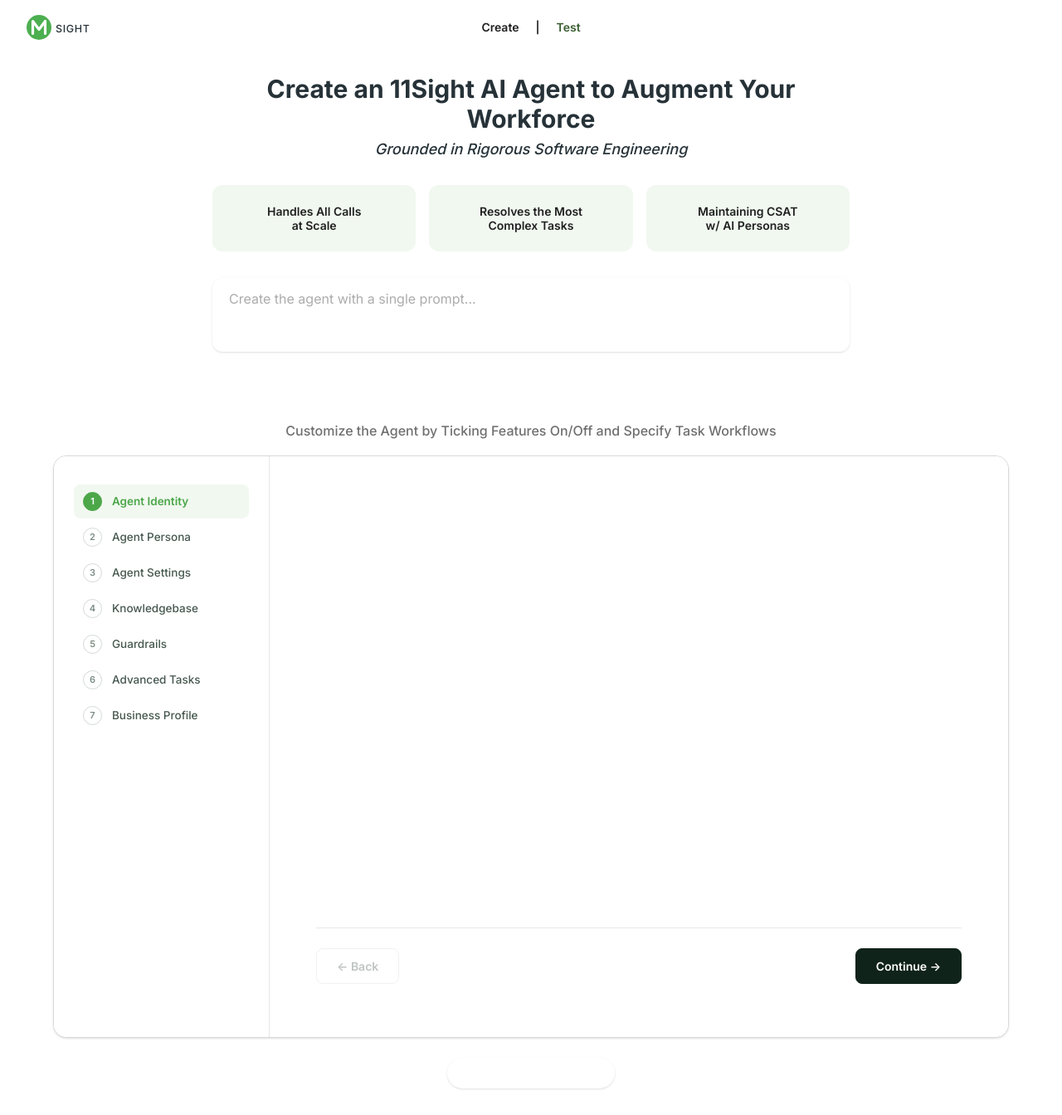
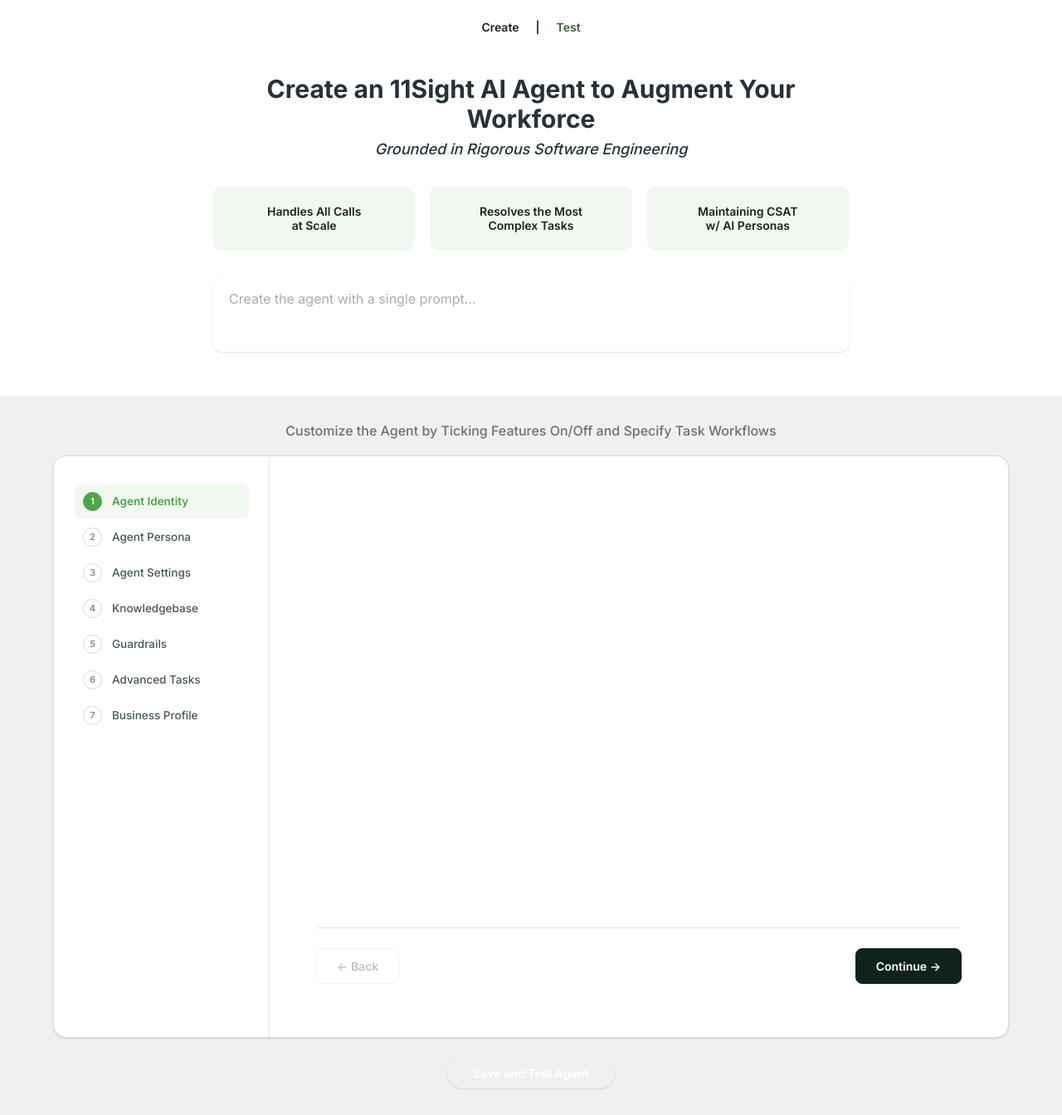
Before and after one commit to kjartan-bit/agent-builder, a Next.js app: page / in a window 1280 px wide. Shown: the whole page at 83% size. Built offline with nearby package versions, Linux system fonts and the light colour scheme.

Commit message:
Remove logo placeholder; update upper section border to white, bottom section bg to neutral-50

```diff
--- a/src/app/page.tsx
+++ b/src/app/page.tsx
@@ -3,7 +3,6 @@
 import { useState, useRef, useEffect, useCallback } from "react";
 import Link from "next/link";
 import { useRouter } from "next/navigation";
-import Logo from "@/components/Logo";
 
 const BENEFITS = [
   { line1: "Handles All Calls", line2: "at Scale" },
@@ -81,10 +80,7 @@
         className="px-8 pt-6 pb-12"
       >
         {/* Nav */}
-        <nav className="ds-text-sm-semibold relative flex items-center justify-center gap-5 mb-12">
-          <div className="absolute left-0">
-            <Logo />
-          </div>
+        <nav className="ds-text-sm-semibold flex items-center justify-center gap-5 mb-12">
           <span style={{ color: "var(--color-primary-900)" }}>Create</span>
           <span style={{ color: "var(--color-primary-400)" }}>|</span>
           <Link href="/test" className="transition-colors" style={{ color: "var(--color-primary-700)" }}>
@@ -117,7 +113,7 @@
                 className="rounded-xl p-5 flex flex-col items-center justify-center text-center"
                 style={{
                   background: "var(--color-primary-50)",
-                  border: "1px solid var(--color-primary-200)",
+                  border: "1px solid #ffffff",
                   minHeight: 80,
                 }}
               >
@@ -172,7 +168,7 @@
       </div>
 
       {/* ── Questionnaire section ── */}
-      <div className="flex-1 px-6 py-8" style={{ background: "#ffffff" }}>
+      <div className="flex-1 px-6 py-8" style={{ background: "var(--color-neutral-50)" }}>
         <div className="max-w-6xl mx-auto">
           <p
             className="ds-text-md-medium text-center mb-5"
--- a/src/app/test/page.tsx
+++ b/src/app/test/page.tsx
@@ -2,7 +2,6 @@
 
 import { useState, useEffect } from "react";
 import Link from "next/link";
-import Logo from "@/components/Logo";
 
 const FRAMEWORK_STEPS = [
   "Replace your IVR with the AI Front Desk agent that answers questions and route calls.",
@@ -35,10 +34,7 @@
         className="relative px-8 pt-6 pb-14 overflow-hidden"
       >
         {/* Nav */}
-        <nav className="ds-text-sm-semibold relative flex items-center justify-center gap-5 mb-10">
-          <div className="absolute left-0">
-            <Logo />
-          </div>
+        <nav className="ds-text-sm-semibold flex items-center justify-center gap-5 mb-10">
           <Link href="/" className="transition-colors" style={{ color: "var(--color-primary-700)" }}>
             Create
           </Link>
@@ -95,7 +91,7 @@
               style={{
                 minHeight: 160,
                 color: "var(--color-primary-600)",
-                border: "1.5px solid var(--color-primary-200)",
+                border: "1.5px solid #ffffff",
                 background: "var(--color-primary-25)",
               }}
             >
@@ -106,7 +102,7 @@
       </div>
 
       {/* ── Framework section ── */}
-      <div className="flex-1 px-8 py-10" style={{ background: "#ffffff" }}>
+      <div className="flex-1 px-8 py-10" style={{ background: "var(--color-neutral-50)" }}>
         <div className="max-w-2xl mx-auto">
           <h2
             className="ds-display-xs-semibold mb-6"
```
